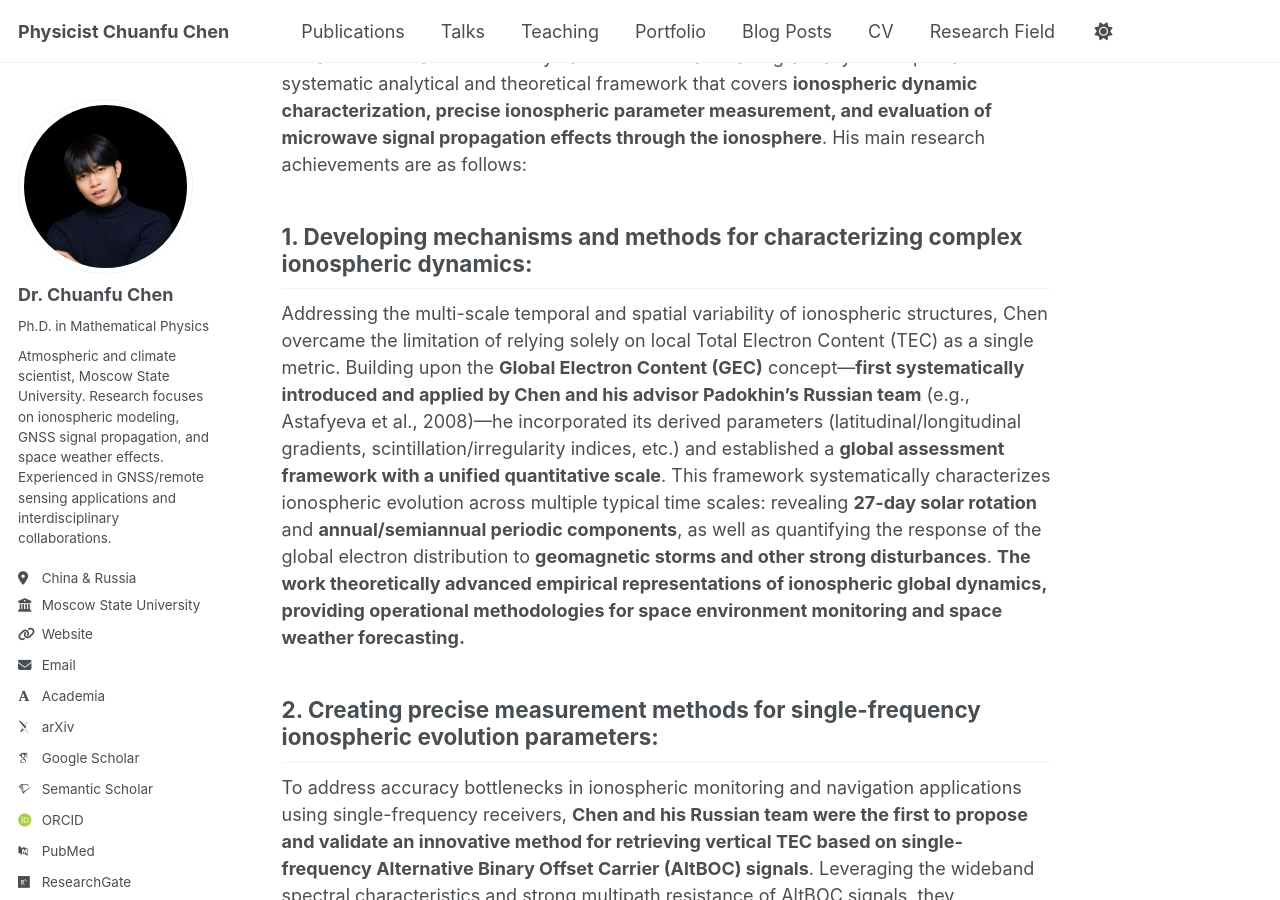
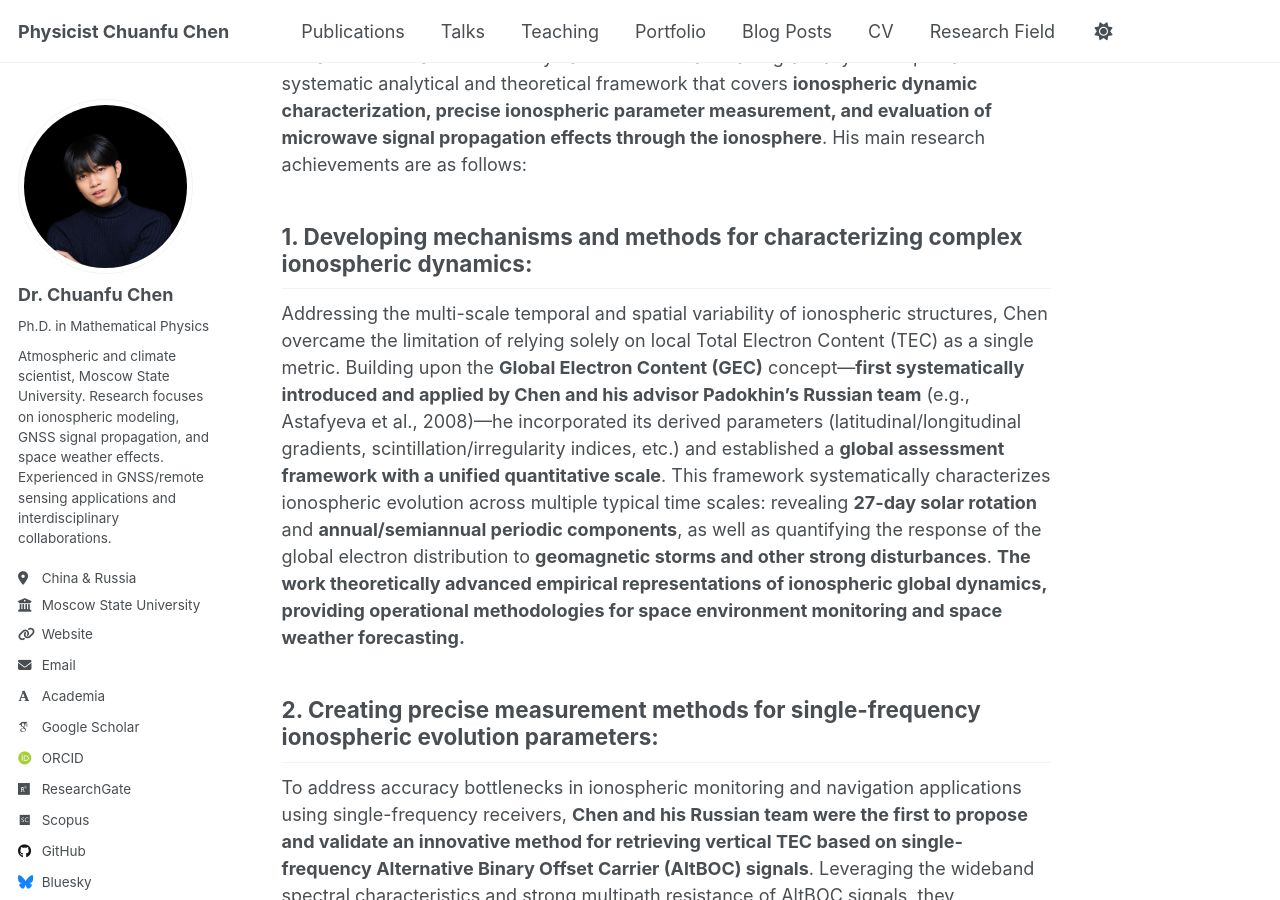
Before and after one commit to OnePhysicist/OnePhysicist.github.io, a Jekyll site: the page built from _pages/about.md, in a window 1280 px wide and 900 px high, scrolled down 460 px. Built offline with Jekyll 4.4.1, drawn with Linux system fonts in a browser that asks for light colours; some web fonts are replaced; a script that is not in the unit is left out; comment, search, counter and statistics services are not loaded; part of the change alters nothing that is shown.

Commit message:
infor up

```diff
--- a/_config.yml
+++ b/_config.yml
@@ -29,18 +29,18 @@ author:
   bio              : "Atmospheric and climate scientist, Moscow State University. Research focuses on ionospheric modeling, GNSS signal propagation, and space weather effects. Experienced in GNSS/remote sensing applications and interdisciplinary collaborations."
   location         : "China & Russia"
   employer         : "Moscow State University"
-  uri              : "https://en.wikipedia.org/wiki/Moscow_State_University"
+  uri              : "https://istina.msu.ru/workers/395656299/all/"
   email            : "chuanfu.chen@physist.msu.ru"
 
   # Academic websites
   academia         : "https://humus.academia.edu/ChuanfuChen"
-  arxiv            : "ChuanfuChen"
+#  arxiv            : "ChuanfuChen"
   googlescholar    : "https://scholar.google.com/citations?user=Cu65WpcAAAAJ&hl=en&oi=sra"
   inspire-hep      : # URL
   impactstory      : # URL
   orcid            : "https://orcid.org/0000-0002-9896-5841"
-  semantic         : "https://www.semanticscholar.org"
-  pubmed           : "https://www.ncbi.nlm.nih.gov/pubmed/?term=Chuanfu+Chen+Moscow"
+#  semantic         : "https://www.semanticscholar.org/author/Chuanfu-Chen/2325107407"
+#  pubmed           : "https://www.ncbi.nlm.nih.gov/pubmed/?term=Chuanfu+Chen+Moscow"
   researchgate     : "https://www.researchgate.net/profile/Chuanfu-Chen-3"
   scopus           : "https://www.scopus.com/authid/detail.uri?authorId=58292258000"
 
@@ -69,7 +69,7 @@ author:
   pinterest        : # Username
   soundcloud       : # Username
   steam            : # Username
-  telegram         : "ChuanfuChen"
+  telegram         : "https://t.me/ChuanfuChen"
   tumblr           : # Username
   twitter          : # Username for X / Twitter
   vine             : # Username
@@ -78,8 +78,7 @@ author:
   xing             : # Username
   youtube          : # Username
   zhihu            : # Username
-  wechat           : "OnePhysicist"
-  instina          : "https://istina.msu.ru/workers/395656299/all/"
+#  wechat           : "OnePhysicist"
 
 # Publication Category - The following the list of publication categories and their headings
 publication_category:
```
Also changed, not shown: 1 other file.
